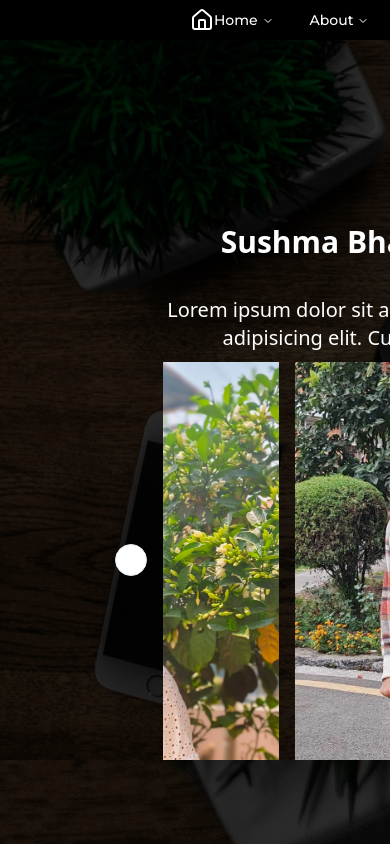
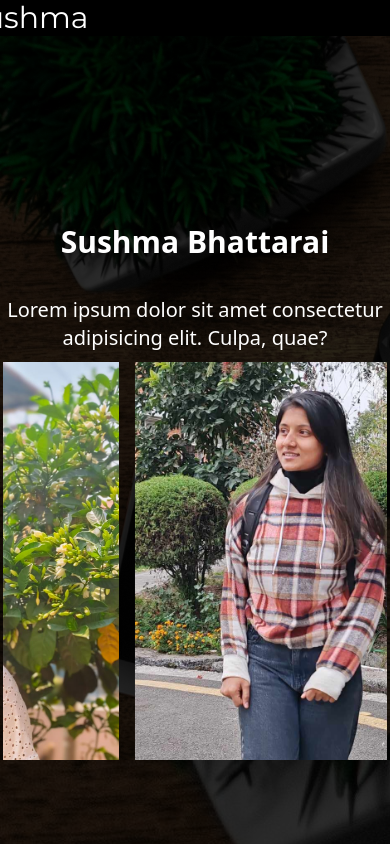
Before and after one commit to bhattaraisushma/Portfolio_, a React (Vite) app in the folder frontend/: page / in a window 390 px wide. Shown: the top 844 px of the page. Built offline with nearby package versions, Linux system fonts and the light colour scheme.

Commit message:
responsive

```diff
--- a/frontend/src/components/Home.jsx
+++ b/frontend/src/components/Home.jsx
@@ -16,7 +16,7 @@ const Home = () => {
     <>
          <div className='bg-bgimg md:h-screen h-fit w-screen bg-cover md:mb-0 mb-[14rem]  bg-no-repeat text-white' id ='/'>
 
-    <div className="bg-[#000000] bg-opacity-[80%] md:h-screen h-fit w-screen  pl-[10rem]" >
+    <div className="bg-[#000000] bg-opacity-[80%] md:h-screen h-fit w-screen  md:pl-[10rem]" >
 
 <div className='flex md:flex-row flex-col md:justify-between gap-2 md:items-center md:h-full w-screen h-fit pt-[14rem]  '>
 
--- a/frontend/src/components/Navbar.jsx
+++ b/frontend/src/components/Navbar.jsx
@@ -25,6 +25,7 @@ import {  LucideHome,LucideContact } from 'lucide-react'
 import { FacebookIcon,InstagramIcon,LinkedinIcon } from 'lucide-react'
 import { NavLink } from 'react-router-dom'
 const Navbar = () => {
+  const [issmall,setIssmall]=useState(false)
   const [scrolled,setScrolled]=useState(false)
   useEffect(() => {
     const checkScroll = () => {
@@ -34,6 +35,12 @@ const Navbar = () => {
         setScrolled(false);
       }
     };
+    if(window.innerWidth<=768){
+      setIssmall(true)
+    }
+    else{
+      setIssmall(false)
+    }
 
     window.addEventListener('scroll', checkScroll);
 
@@ -48,6 +55,7 @@ const Navbar = () => {
 </div>
 
 <div>
+  {!issmall ? (
 <NavigationMenu>
   <NavigationMenuList>
   <NavigationMenuItem >
@@ -101,6 +109,9 @@ const Navbar = () => {
 </NavigationMenuItem>
   </NavigationMenuList>
 </NavigationMenu>
+  ):(
+    null
+  )}
 
 </div>
 </div>
--- a/frontend/src/components/Skill.jsx
+++ b/frontend/src/components/Skill.jsx
@@ -10,7 +10,7 @@ import { Progress } from "@/components/ui/progress"
 const Skill = () => {
   return (
     <div className='md:h-screen h-fit w-full text-3xl gap-[5rem] flex    bg-bgimg bg-cover bg-no-repeat font-montserrat text-white' id='/skill'>
-    <div className='bg-[#000000] bg-opacity-[85%] h-screen w-full  flex justify-start p-[5rem] md:items-center md:top-0 pt-[16rem]'>
+    <div className='bg-[#000000] bg-opacity-[85%] md:h-screen h-fit w-full  flex justify-start p-[5rem] md:items-center md:top-0 pt-[16rem]'>
     <div  className=' h-[30rem] w-[40rem rounded-2xl p-5 '>
     <Accordion type="single" collapsible>
   <AccordionItem value="item-1">
```
